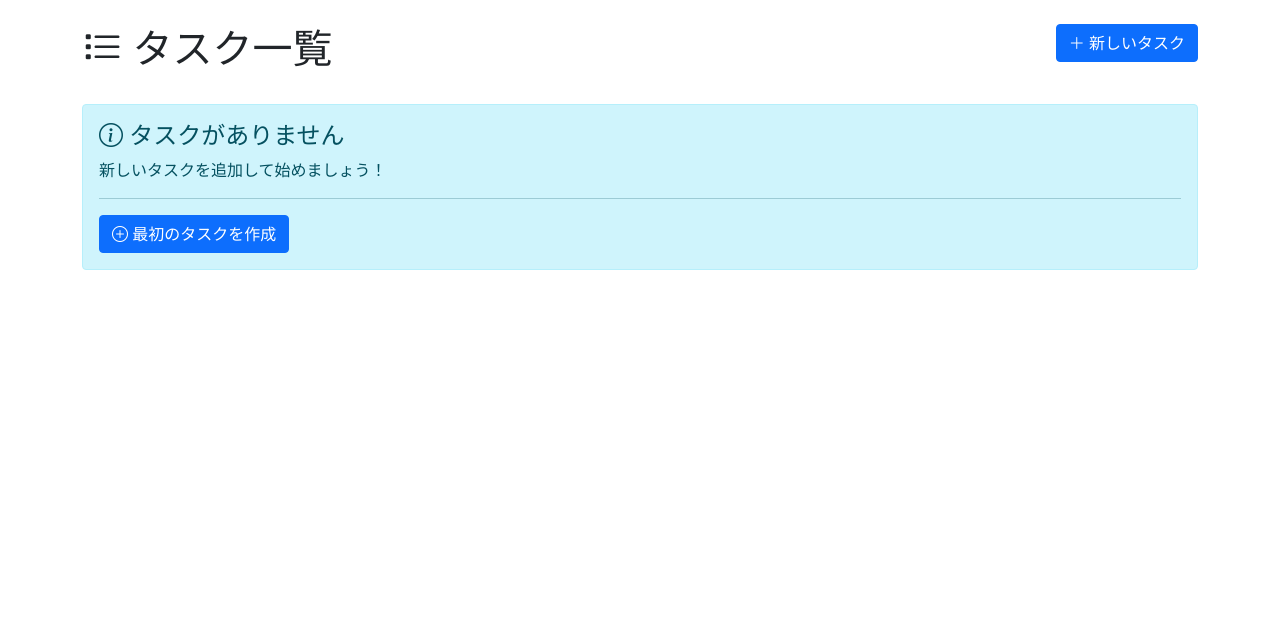
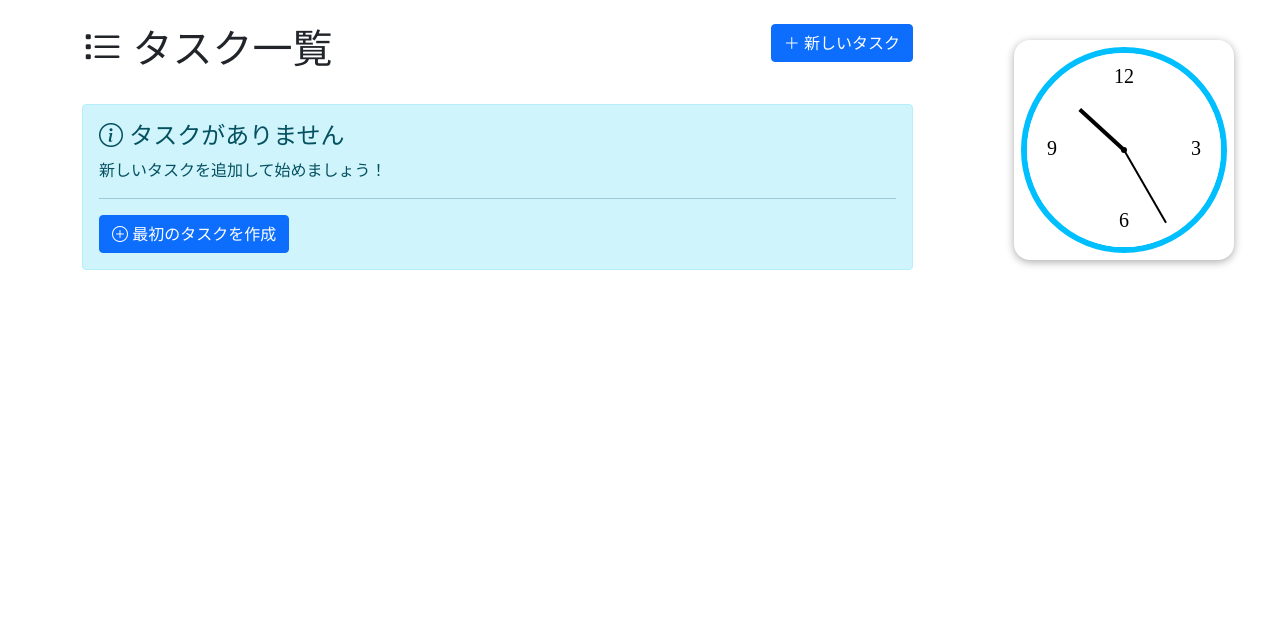
Before and after one commit to furukawa1020/-vol3-20-, a Flask app: template templates/index.html in a window 1280 px wide. Shown: the part 56-679 px from the top of the page. Run offline with Flask 3, Linux system fonts and the light colour scheme; the template is opened without the code that fills it, so the values that code supplies are empty; some libraries are stand-ins or nearby versions.

Commit message:
時計作成

```diff
--- a/templates/index.html
+++ b/templates/index.html
@@ -43,6 +43,18 @@
             padding: 1rem;
             margin-bottom: 1rem;
             border-radius: 8px;
+        }
+        .divider-vertical {
+            width: 2px;
+            background: white;
+            min-height: 400px;
+            height: 100%;
+            margin: 0 1rem;
+        }
+        @media (max-width: 991.98px) {
+            .divider-vertical {
+                display: none;
+            }
         }
     </style>
 </head>
@@ -108,6 +120,9 @@
             {% endif %}
         {% endwith %}
 
+        <div class="row flex-nowrap" style="min-height: 600px;">
+            <!-- 左カラム：タスク一覧 -->
+            <div class="col-lg-9 col-md-8 col-12 mb-4">
                 <div class="row mb-4">
                     <div class="col">
                         <h1>
@@ -120,9 +135,8 @@
                         </a>
                     </div>
                 </div>
-
                 {% if tasks %}
-            <div class="row row-cols-1 row-cols-md-2 row-cols-lg-3 g-4">
+                <div class="row row-cols-1 row-cols-md-2 g-4">
                     {% for task in tasks %}
                     <div class="col">
                         <div class="card task-card priority-{{ task['priority'] }} {% if task['completed'] %}completed-task{% endif %}">
@@ -136,15 +150,12 @@
                                                onchange="completeTask(this)">
                                     </div>
                                 </div>
-
                                 {% if task['category'] %}
                                     <span class="category-badge mb-2">{{ task['category'] }}</span>
                                 {% endif %}
-
                                 {% if task['description'] %}
                                     <p class="card-text">{{ task['description'] }}</p>
                                 {% endif %}
-
                                 <div class="d-flex justify-content-between align-items-center mt-3">
                                     <div>
                                         {% if task['due_date'] %}
@@ -182,6 +193,17 @@
                 </div>
                 {% endif %}
             </div>
+            <!-- 仕切り線 -->
+            <div class="divider-vertical d-none d-lg-block"></div>
+            <!-- 右カラム：時計のみ -->
+            <div class="col-lg-3 col-md-4 col-12 d-flex flex-column align-items-center justify-content-start">
+                <div class="my-3">
+                    <canvas id="analogClock" width="220" height="220"
+                        style="border-radius: 16px; box-shadow: 0 2px 8px #aaa;"></canvas>
+                </div>
+            </div>
+        </div>
+    </div>
 
     <script src="https://cdn.jsdelivr.net/npm/bootstrap@5.1.3/dist/js/bootstrap.bundle.min.js"></script>
     <script>
@@ -189,6 +211,80 @@
             const taskId = element.getAttribute('data-task-id');
             window.location.href = '{{ url_for("complete_task", id=0) }}'.replace('0', taskId);
         }
+
+        // アナログ時計（数字が正確な位置に表示されるよう修正済み）
+        function drawAnalogClock() {
+            const canvas = document.getElementById('analogClock');
+            if (!canvas) return;
+            const ctx = canvas.getContext('2d');
+            const size = 200, padding = 10;
+            const cx = size/2 + padding, cy = size/2 + padding;
+            ctx.clearRect(0, 0, canvas.width, canvas.height);
+
+            // 外枠
+            ctx.beginPath();
+            ctx.arc(cx, cy, size/2, 0, 2*Math.PI);
+            ctx.lineWidth = 6;
+            ctx.strokeStyle = "#00BFFF";
+            ctx.stroke();
+
+            // 盤面
+            ctx.beginPath();
+            ctx.arc(cx, cy, size/2-3, 0, 2*Math.PI);
+            ctx.fillStyle = "#fff";
+            ctx.fill();
+
+            // クロスポイント
+            ctx.beginPath();
+            ctx.arc(cx, cy, 3, 0, 2*Math.PI);
+            ctx.fillStyle = "#000";
+            ctx.fill();
+
+            // 12, 3, 6, 9 の数字を正しい位置に
+            ctx.font = "20px Oranienbaum,serif";
+            ctx.fillStyle = "#000";
+            ctx.textAlign = "center";
+            ctx.textBaseline = "middle";
+            // 12
+            ctx.fillText("12", cx, cy - (size/2 - 28));
+            // 3
+            ctx.fillText("3", cx + (size/2 - 28), cy);
+            // 6
+            ctx.fillText("6", cx, cy + (size/2 - 28));
+            // 9
+            ctx.fillText("9", cx - (size/2 - 28), cy);
+
+            // 現在時刻（分は5分単位で丸め）
+            const now = new Date();
+            let hour = now.getHours();
+            let minute = now.getMinutes();
+            let roundedMinute = Math.round(minute / 5) * 5;
+            if (roundedMinute === 60) {
+                roundedMinute = 0;
+                hour = (hour + 1) % 24;
+            }
+
+            // 分針
+            const minAngle = (roundedMinute/60)*2*Math.PI - Math.PI/2;
+            ctx.beginPath();
+            ctx.moveTo(cx, cy);
+            ctx.lineTo(cx + (size*0.42)*Math.cos(minAngle), cy + (size*0.42)*Math.sin(minAngle));
+            ctx.lineWidth = 2;
+            ctx.strokeStyle = "#000";
+            ctx.stroke();
+
+            // 時針
+            const hourAngle = ((hour%12)/12 + roundedMinute/720)*2*Math.PI - Math.PI/2;
+            ctx.beginPath();
+            ctx.moveTo(cx, cy);
+            ctx.lineTo(cx + (size*0.30)*Math.cos(hourAngle), cy + (size*0.30)*Math.sin(hourAngle));
+            ctx.lineWidth = 4;
+            ctx.strokeStyle = "#000";
+            ctx.stroke();
+        }
+
+        window.addEventListener('DOMContentLoaded', drawAnalogClock);
+        setInterval(drawAnalogClock, 60*1000);
     </script>
 </body>
 </html>
```
Lines whose indentation alone changed are shown as unchanged.
